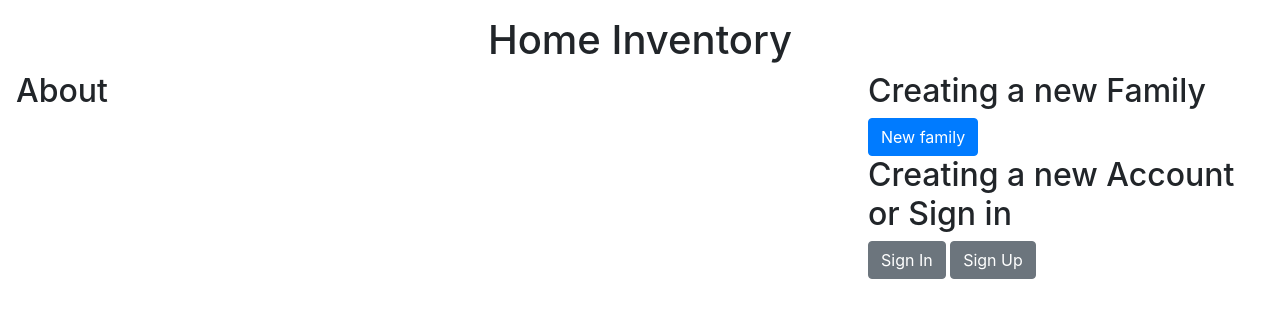
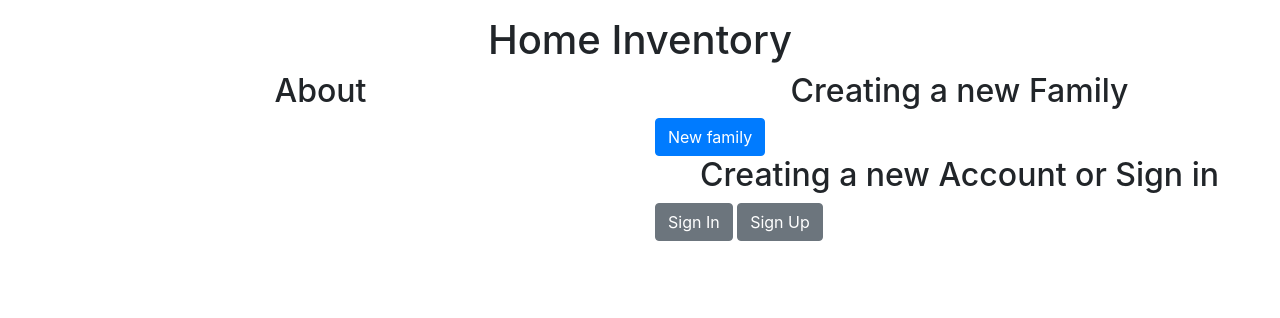
Before and after one commit to pangineering/home-inventory, a Rails app: page /landing/index in a window 1280 px wide. Shown: the part 52-370 px from the top of the page. Run offline with Rails 7, Linux system fonts and the light colour scheme.

Commit message:
update landing page

```diff
--- a/app/views/landing/index.html.erb
+++ b/app/views/landing/index.html.erb
@@ -7,13 +7,13 @@
 <p><strong>House Member: </strong></p>
 <% else %>
 <div class="row">
-<div class="col-8">
-<h2>About</h2>
+<div class="col-6">
+<h2 style="text-align: center;">About</h2>
 </div>
-<div class="col-4">
-<h2>Creating a new Family</h2>
+<div class="col-6">
+<h2 style="text-align: center;" >Creating a new Family</h2>
 <%= link_to "New family", new_family_path ,class: "btn btn-primary"%>
-<h2>Creating a new Account or Sign in</h2>
+<h2 style="text-align: center;" >Creating a new Account or Sign in</h2>
 <%= link_to "Sign In", login_path, class: "btn btn-secondary" %>
 <%= link_to "Sign Up", sign_up_path, class: "btn btn-secondary" %>
 </div>
```
Also changed, not shown: 1 other file.
